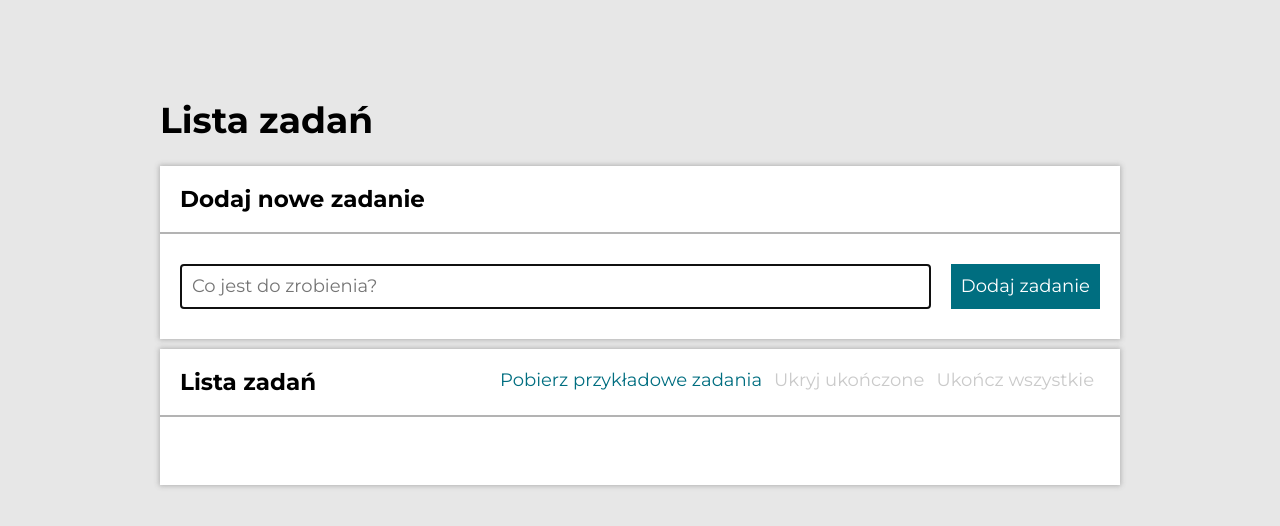
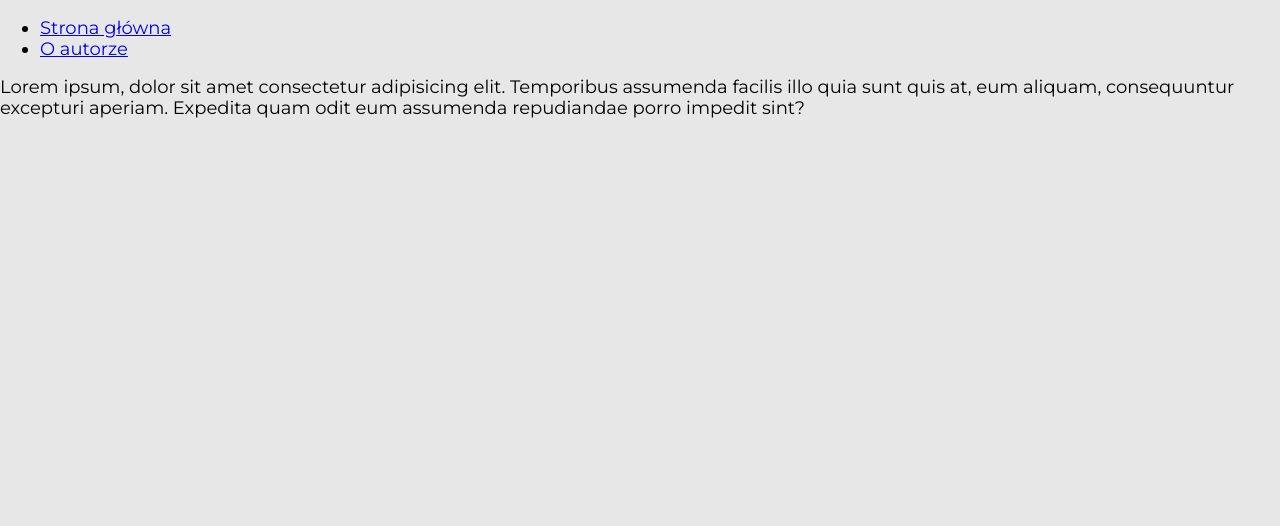
Before and after one commit to KrystianZybura/todo-list-react, a React (Create React App) app: page /author in a window 1280 px wide. Shown: the top 526 px of the page. Built offline with nearby package versions, Linux system fonts and the light colour scheme.

Commit message:
BrowserRouter and Author added

```diff
--- a/src/App.js
+++ b/src/App.js
@@ -1,5 +1,34 @@
+import {
+  BrowserRouter,
+  Route,
+  Switch,
+  Link,
+} from "react-router-dom/cjs/react-router-dom.min";
 import Tasks from "./features/tasks/Tasks";
+import Author from "./features/author";
 
-const App = () => <Tasks />;
+const App = () => (
+  <BrowserRouter>
+    <nav>
+      <ul>
+        <li>
+          <Link to="/todo-list-react">Strona główna</Link>
+        </li>
+        <li>
+          <Link to="/author">O autorze</Link>
+        </li>
+      </ul>
+    </nav>
+
+    <Switch>
+      <Route path="/author">
+        <Author />
+      </Route>
+      <Route path="/todo-list-react">
+        <Tasks />
+      </Route>
+    </Switch>
+  </BrowserRouter>
+);
 
 export default App;
--- /dev/null
+++ b/src/features/author/index.js
@@ -0,0 +1,12 @@
+const Author = () => (
+  <div>
+    <p>
+      Lorem ipsum, dolor sit amet consectetur adipisicing elit. Temporibus
+      assumenda facilis illo quia sunt quis at, eum aliquam, consequuntur
+      excepturi aperiam. Expedita quam odit eum assumenda repudiandae porro
+      impedit sint?
+    </p>
+  </div>
+);
+
+export default Author;
```
Also changed, not shown: src/features/author/styled.js (added).
